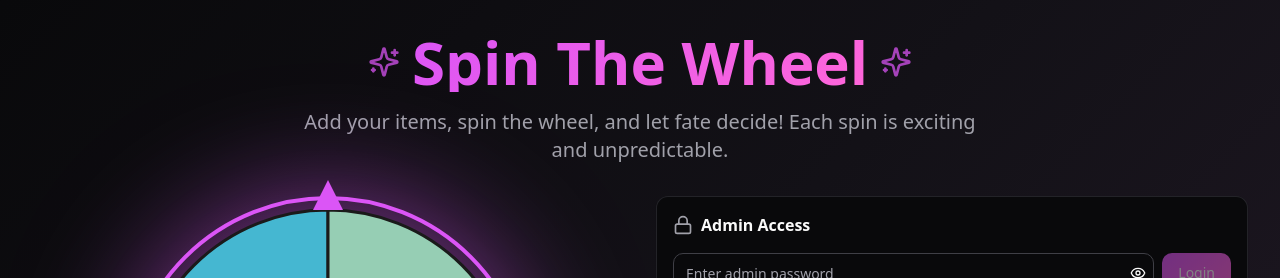
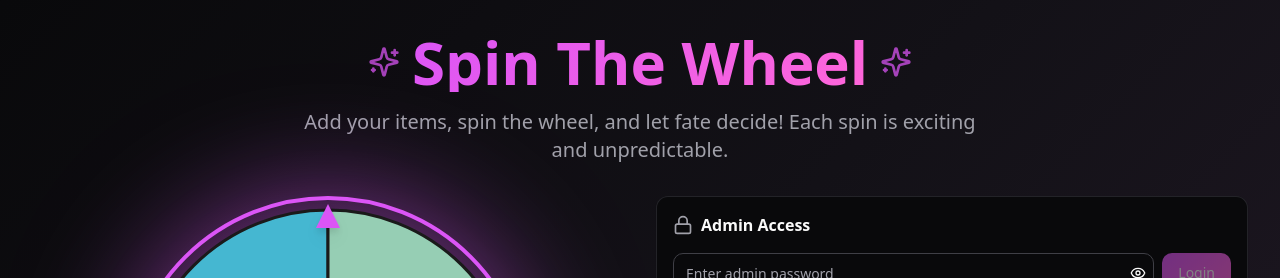
Before and after one commit to YPPINTHU/spin-secret-prize, a React (Vite) app: page / in a window 1280 px wide. Shown: the top 278 px of the page. Built offline with nearby package versions, Linux system fonts and the light colour scheme.

Commit message:
Refine wheel pointer and animation
Adjust the wheel pointer to be correctly positioned within the wheel's bounds. Improve the wheel's spinning animation for a smoother visual experience.

```diff
--- a/src/components/SpinWheel.tsx
+++ b/src/components/SpinWheel.tsx
@@ -120,8 +120,8 @@ export const SpinWheel = ({ items, onSpin, isSpinning }: SpinWheelProps) => {
     <div className="flex flex-col items-center space-y-8">
       <div className="relative">
         {/* Pointer */}
-        <div className="absolute -top-4 left-1/2 transform -translate-x-1/2 z-10">
-          <div className="w-0 h-0 border-l-[15px] border-r-[15px] border-b-[30px] border-l-transparent border-r-transparent border-b-primary"></div>
+        <div className="absolute top-2 left-1/2 transform -translate-x-1/2 z-10">
+          <div className="w-0 h-0 border-l-[12px] border-r-[12px] border-b-[24px] border-l-transparent border-r-transparent border-b-primary drop-shadow-lg"></div>
         </div>
 
         {/* Wheel */}
@@ -130,7 +130,7 @@ export const SpinWheel = ({ items, onSpin, isSpinning }: SpinWheelProps) => {
             ref={canvasRef}
             width={400}
             height={400}
-            className="transition-transform duration-[3000ms] ease-out rounded-full border-4 border-primary"
+            className="transition-transform duration-[4000ms] ease-[cubic-bezier(0.25,0.1,0.25,1)] rounded-full border-4 border-primary"
           />
         </div>
       </div>
```
